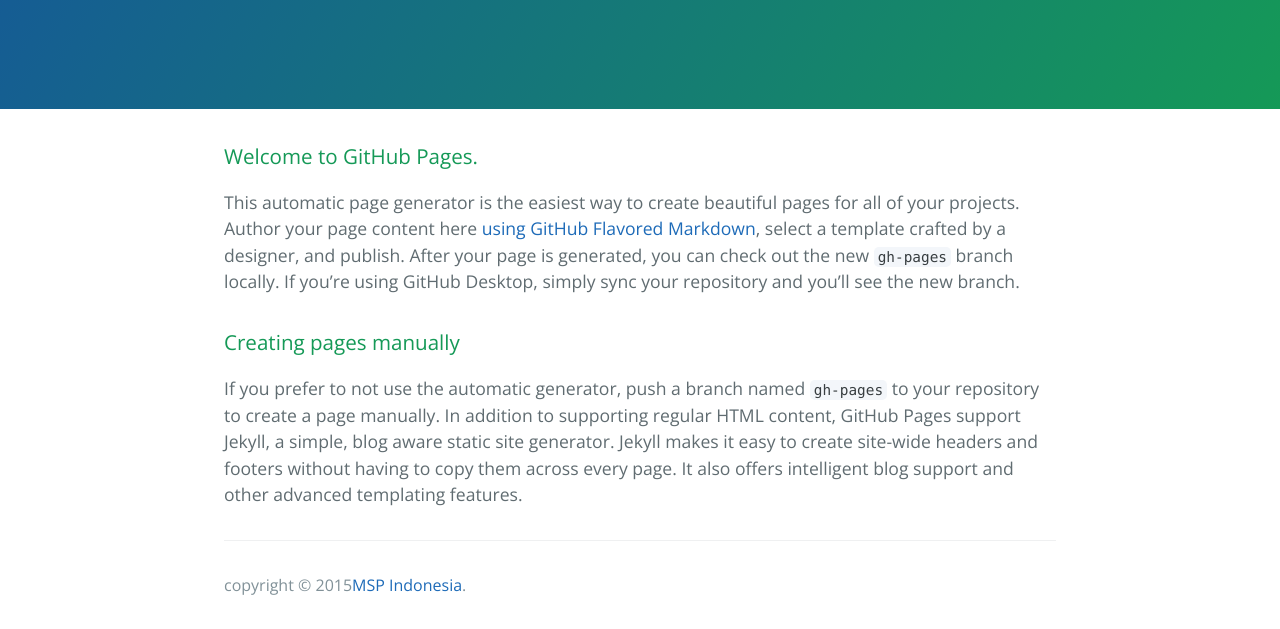
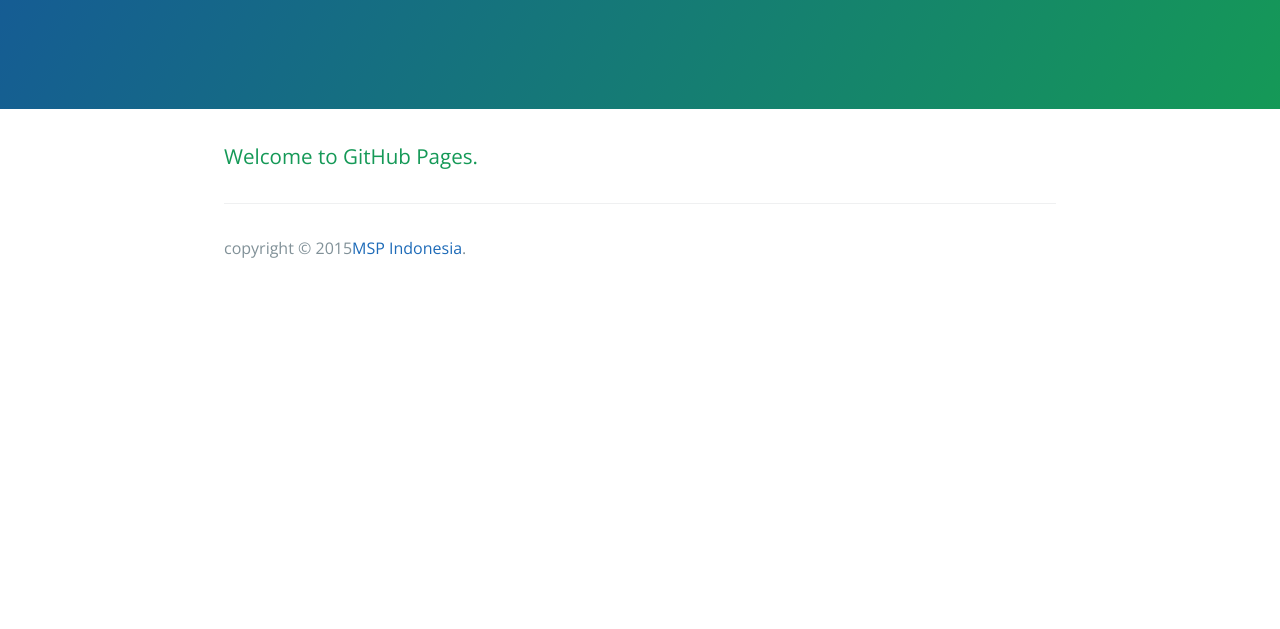
Before and after one commit to mspindonesia/mspindonesia.github.io, a plain HTML site: page index.html in a window 1280 px wide. Shown: the part 208-837 px from the top of the page. After the commit the page ends 800 px from the top, so only its background shows below. Drawn offline with nearby package versions, Linux system fonts and the light colour scheme.

Commit message:
Update index.html

```diff
--- a/index.html
+++ b/index.html
@@ -19,14 +19,6 @@
       <h3>
 <a id="welcome-to-github-pages" class="anchor" href="#welcome-to-github-pages" aria-hidden="true"><span class="octicon octicon-link"></span></a>Welcome to GitHub Pages.</h3>
 
-<p>This automatic page generator is the easiest way to create beautiful pages for all of your projects. Author your page content here <a href="https://guides.github.com/features/mastering-markdown/">using GitHub Flavored Markdown</a>, select a template crafted by a designer, and publish. After your page is generated, you can check out the new <code>gh-pages</code> branch locally. If you’re using GitHub Desktop, simply sync your repository and you’ll see the new branch.</p>
-
-
-<h3>
-<a id="creating-pages-manually" class="anchor" href="#creating-pages-manually" aria-hidden="true"><span class="octicon octicon-link"></span></a>Creating pages manually</h3>
-
-<p>If you prefer to not use the automatic generator, push a branch named <code>gh-pages</code> to your repository to create a page manually. In addition to supporting regular HTML content, GitHub Pages support Jekyll, a simple, blog aware static site generator. Jekyll makes it easy to create site-wide headers and footers without having to copy them across every page. It also offers intelligent blog support and other advanced templating features.</p>
-
       <footer class="site-footer">
 
         <span class="site-footer-credits">copyright © 2015<a href="http://mspindonesia.github.io/">MSP Indonesia</a>.</span>
```
